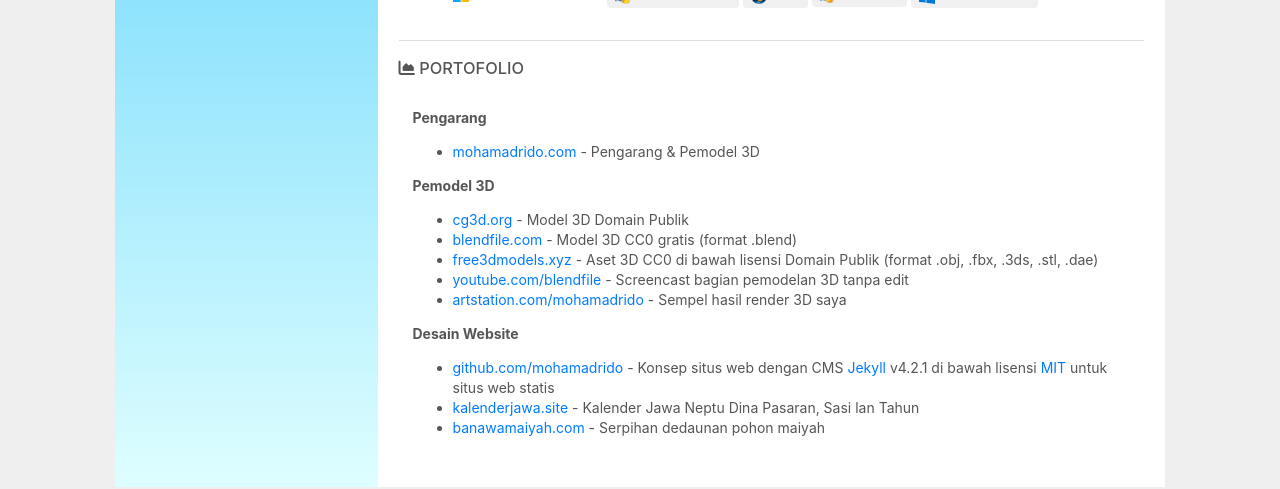
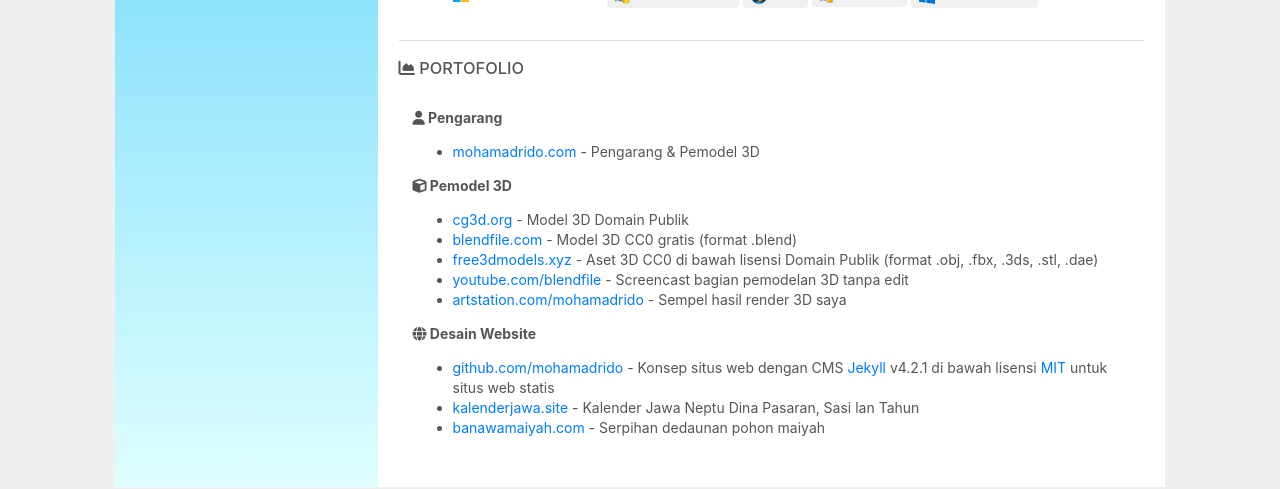
Before and after one commit to mohamadrido/about, a Jekyll site: the page built from id.html, in a window 1280 px wide. Shown: the part 1945-2434 px from the top of the page. Built offline with Jekyll 4.4.1, drawn with Linux system fonts in a browser that asks for light colours; nearby versions of some CDN libraries.

Commit message:
Update id.html

```diff
--- a/id.html
+++ b/id.html
@@ -127,12 +127,12 @@
 
     <h3><i class="fa-solid fa-chart-area"></i> PORTOFOLIO</h3>
     <div class="container2" style="padding: 1em;">
-    <b>Pengarang</b>
+    <b><i class="fa fa-user"></i> Pengarang</b>
       <ul>
       <li><a href="https://mohamadrido.com">mohamadrido.com</a> - Pengarang & Pemodel 3D</li>
       </ul>
 
-    <b>Pemodel 3D</b>
+    <b><i class="fa fa-cube"></i> Pemodel 3D</b>
       <ul>
       <li><a href="https://cg3d.org">cg3d.org</a> - Model 3D Domain Publik</li>
       <li><a href="https://blendfile.com">blendfile.com</a> - Model 3D CC0 gratis (format .blend)</li>
@@ -141,7 +141,7 @@
       <li><a href="https://artstation.com/mohamadrido">artstation.com/mohamadrido</a> - Sempel hasil render 3D saya</li>
       </ul>
 
-    <b>Desain Website</b>
+    <b><i class="fa fa-globe"></i> Desain Website</b>
       <ul>
       <li><a href="https://github.com/mohamadrido">github.com/mohamadrido</a> - Konsep situs web dengan CMS <a href="https://jekyllrb.com">Jekyll</a> v4.2.1 di bawah lisensi <a href="https://mit-license.org">MIT</a> untuk situs web statis</li>
       <li><a href="http://kalenderjawa.site">kalenderjawa.site</a> - Kalender Jawa Neptu Dina Pasaran, Sasi lan Tahun</li>
```
